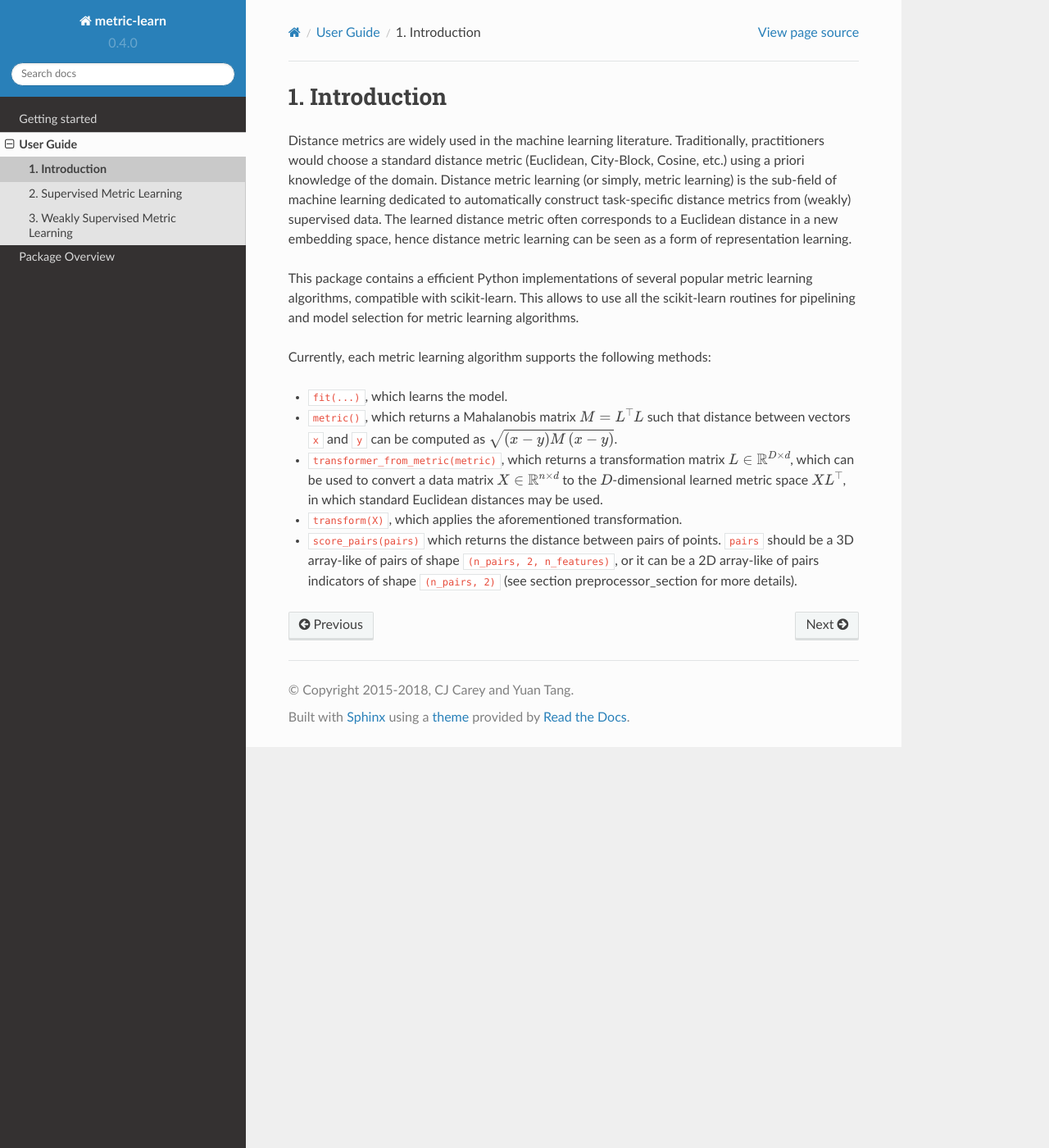
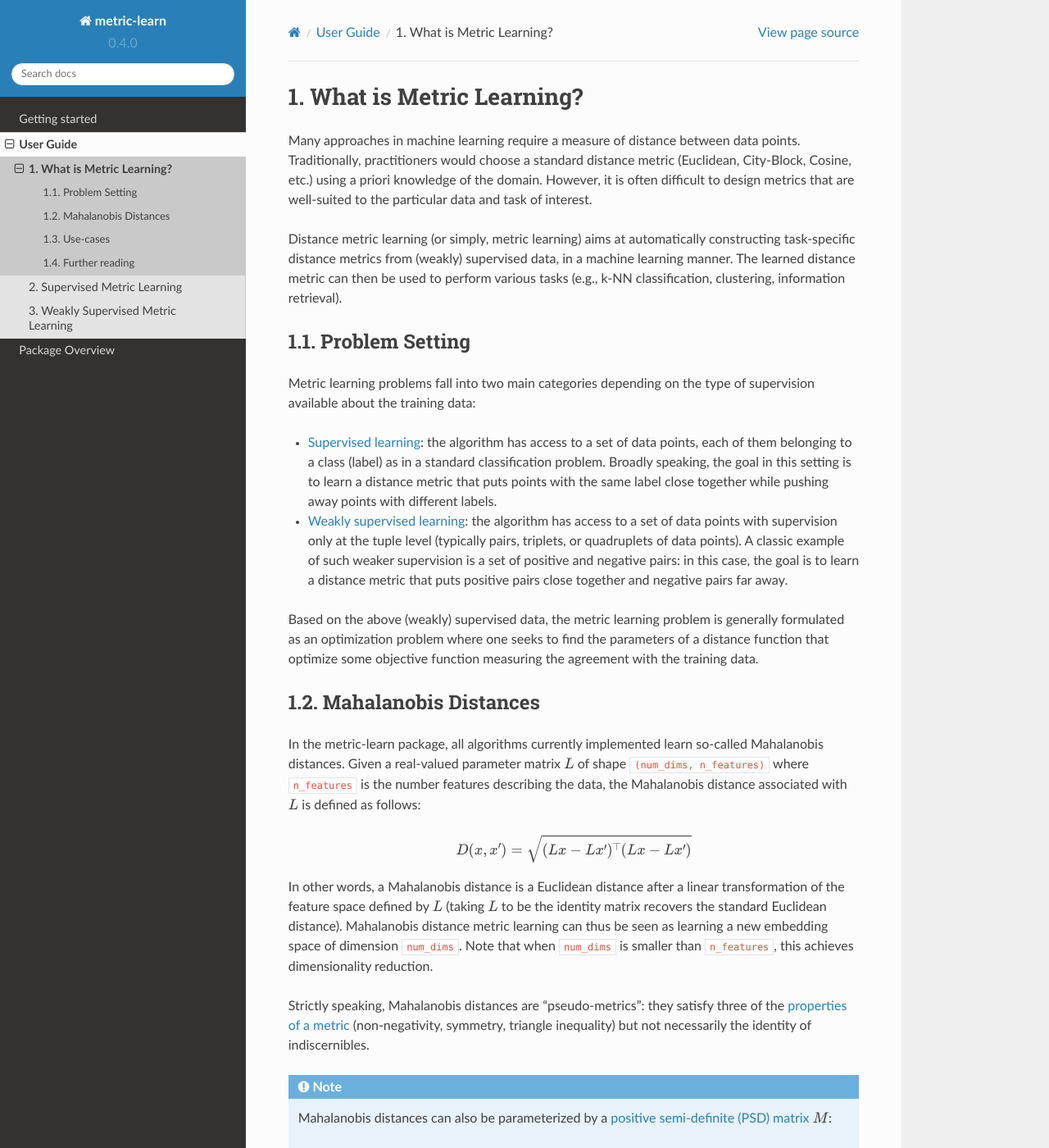
Before and after one commit to scikit-learn-contrib/metric-learn, a Sphinx documentation site: the page built from doc/introduction.rst, in a window 1280 px wide and 1400 px high. Shown: the whole window at 82% size. Built offline with Sphinx 7.4.7 and the Read the Docs theme 2.0.0, drawn with Linux system fonts in a browser that asks for light colours; pages that are not in the unit, such as notebooks, are missing from menus; some of the changed text lies outside the part shown.

Commit message:
[MRG] Documentation: introduction to metric learning (#145)
* modified index, intro

* cosmit

* cosmit

* add use-cases and a few nitpicks

* cosmit

```diff
--- a/doc/introduction.rst
+++ b/doc/introduction.rst
@@ -1,38 +1,140 @@
-============
-Introduction
-============
+========================
+What is Metric Learning?
+========================
 
-Distance metrics are widely used in the machine learning literature.
-Traditionally, practitioners would choose a standard distance metric
-(Euclidean, City-Block, Cosine, etc.) using a priori knowledge of
-the domain.
-Distance metric learning (or simply, metric learning) is the sub-field of
-machine learning dedicated to automatically construct task-specific distance
-metrics from (weakly) supervised data.
-The learned distance metric often corresponds to a Euclidean distance in a new
-embedding space, hence distance metric learning can be seen as a form of
-representation learning.
+Many approaches in machine learning require a measure of distance between data
+points. Traditionally, practitioners would choose a standard distance metric
+(Euclidean, City-Block, Cosine, etc.) using a priori knowledge of the
+domain. However, it is often difficult to design metrics that are well-suited
+to the particular data and task of interest.
 
-This package contains a efficient Python implementations of several popular
-metric learning algorithms, compatible with scikit-learn. This allows to use
-all the scikit-learn routines for pipelining and model selection for
-metric learning algorithms.
+Distance metric learning (or simply, metric learning) aims at
+automatically constructing task-specific distance metrics from (weakly)
+supervised data, in a machine learning manner. The learned distance metric can
+then be used to perform various tasks (e.g., k-NN classification, clustering,
+information retrieval).
 
+Problem Setting
+===============
 
-Currently, each metric learning algorithm supports the following methods:
+Metric learning problems fall into two main categories depending on the type
+of supervision available about the training data:
 
--  ``fit(...)``, which learns the model.
--  ``metric()``, which returns a Mahalanobis matrix
-   :math:`M = L^{\top}L` such that distance between vectors ``x`` and
-   ``y`` can be computed as :math:`\sqrt{\left(x-y\right)M\left(x-y\right)}`.
--  ``transformer_from_metric(metric)``, which returns a transformation matrix
-   :math:`L \in \mathbb{R}^{D \times d}`, which can be used to convert a
-   data matrix :math:`X \in \mathbb{R}^{n \times d}` to the
-   :math:`D`-dimensional learned metric space :math:`X L^{\top}`,
-   in which standard Euclidean distances may be used.
--  ``transform(X)``, which applies the aforementioned transformation.
-- ``score_pairs(pairs)`` which returns the distance between pairs of
-  points. ``pairs`` should be a 3D array-like of pairs of shape ``(n_pairs,
-  2, n_features)``, or it can be a 2D array-like of pairs indicators of
-  shape ``(n_pairs, 2)`` (see section :ref:`preprocessor_section` for more
-  details).
+- :doc:`Supervised learning <supervised>`: the algorithm has access to
+  a set of data points, each of them belonging to a class (label) as in a
+  standard classification problem.
+  Broadly speaking, the goal in this setting is to learn a distance metric
+  that puts points with the same label close together while pushing away
+  points with different labels.
+- :doc:`Weakly supervised learning <weakly_supervised>`: the
+  algorithm has access to a set of data points with supervision only
+  at the tuple level (typically pairs, triplets, or quadruplets of
+  data points). A classic example of such weaker supervision is a set of
+  positive and negative pairs: in this case, the goal is to learn a distance
+  metric that puts positive pairs close together and negative pairs far away.
+
+Based on the above (weakly) supervised data, the metric learning problem is
+generally formulated as an optimization problem where one seeks to find the
+parameters of a distance function that optimize some objective function
+measuring the agreement with the training data.
+
+Mahalanobis Distances
+=====================
+
+In the metric-learn package, all algorithms currently implemented learn
+so-called Mahalanobis distances. Given a real-valued parameter matrix
+:math:`L` of shape ``(num_dims, n_features)`` where ``n_features`` is the
+number features describing the data, the Mahalanobis distance associated with
+:math:`L` is defined as follows:
+
+.. math:: D(x, x') = \sqrt{(Lx-Lx')^\top(Lx-Lx')}
+
+In other words, a Mahalanobis distance is a Euclidean distance after a
+linear transformation of the feature space defined by :math:`L` (taking
+:math:`L` to be the identity matrix recovers the standard Euclidean distance).
+Mahalanobis distance metric learning can thus be seen as learning a new
+embedding space of dimension ``num_dims``. Note that when ``num_dims`` is
+smaller than ``n_features``, this achieves dimensionality reduction.
+
+Strictly speaking, Mahalanobis distances are "pseudo-metrics": they satisfy
+three of the `properties of a metric <https://en.wikipedia.org/wiki/Metric_
+(mathematics)>`_ (non-negativity, symmetry, triangle inequality) but not
+necessarily the identity of indiscernibles.
+
+.. note::
+
+  Mahalanobis distances can also be parameterized by a `positive semi-definite
+  (PSD) matrix
+  <https://en.wikipedia.org/wiki/Positive-definite_matrix#Positive_semidefinite>`_
+  :math:`M`:
+
+  .. math:: D(x, x') = \sqrt{(x-x')^\top M(x-x')}
+
+  Using the fact that a PSD matrix :math:`M` can always be decomposed as
+  :math:`M=L^\top L` for some  :math:`L`, one can show that both
+  parameterizations are equivalent. In practice, an algorithm may thus solve
+  the metric learning problem with respect to either :math:`M` or :math:`L`.
+
+Use-cases
+=========
+
+There are many use-cases for metric learning. We list here a few popular
+examples (for code illustrating some of these use-cases, see the
+:doc:`examples <auto_examples/index>` section of the documentation):
+
+- `Nearest neighbors models
+  <https://scikit-learn.org/stable/modules/neighbors.html>`_: the learned
+  metric can be used to improve nearest neighbors learning models for
+  classification, regression, anomaly detection...
+- `Clustering <https://scikit-learn.org/stable/modules/clustering.html>`_:
+  metric learning provides a way to bias the clusters found by algorithms like
+  K-Means towards the intended semantics.
+- Information retrieval: the learned metric can be used to retrieve the
+  elements of a database that are semantically closer to a query element.
+- Dimensionality reduction: metric learning may be seen as a way to reduce the
+  data dimension in a (weakly) supervised setting.
+- More generally, the learned transformation :math:`L` can be used to project
+  the data into a new embedding space before feeding it into another machine
+  learning algorithm.
+
+The API of metric-learn is compatible with `scikit-learn
+<https://scikit-learn.org/>`_, the leading library for machine
+learning in Python. This allows to easily pipeline metric learners with other
+scikit-learn estimators to realize the above use-cases, to perform joint
+hyperparameter tuning, etc.
+
+Further reading
+===============
+
+For more information about metric learning and its applications, one can refer
+to the following resources:
+
+- **Tutorial:** `Similarity and Distance Metric Learning with Applications to
+  Computer Vision
+  <http://researchers.lille.inria.fr/abellet/talks/metric_learning_tutorial_ECML_PKDD.pdf>`_ (2015)
+- **Surveys:** `A Survey on Metric Learning for Feature Vectors and Structured
+  Data <https://arxiv.org/pdf/1306.6709.pdf>`_ (2013), `Metric Learning: A
+  Survey <http://dx.doi.org/10.1561/2200000019>`_ (2012)
+- **Book:** `Metric Learning
+  <http://dx.doi.org/10.2200/S00626ED1V01Y201501AIM030>`_ (2015)
+
+.. Methods [TO MOVE TO SUPERVISED/WEAK SECTIONS]
+.. =============================================
+
+.. Currently, each metric learning algorithm supports the following methods:
+
+.. -  ``fit(...)``, which learns the model.
+.. -  ``metric()``, which returns a Mahalanobis matrix
+..    :math:`M = L^{\top}L` such that distance between vectors ``x`` and
+..    ``y`` can be computed as :math:`\sqrt{\left(x-y\right)M\left(x-y\right)}`.
+.. -  ``transformer_from_metric(metric)``, which returns a transformation matrix
+..    :math:`L \in \mathbb{R}^{D \times d}`, which can be used to convert a
+..    data matrix :math:`X \in \mathbb{R}^{n \times d}` to the
+..    :math:`D`-dimensional learned metric space :math:`X L^{\top}`,
+..    in which standard Euclidean distances may be used.
+.. -  ``transform(X)``, which applies the aforementioned transformation.
+.. - ``score_pairs(pairs)`` which returns the distance between pairs of
+..   points. ``pairs`` should be a 3D array-like of pairs of shape ``(n_pairs,
+..   2, n_features)``, or it can be a 2D array-like of pairs indicators of
+..   shape ``(n_pairs, 2)`` (see section :ref:`preprocessor_section` for more
+..   details).
```
Also changed, not shown: doc/index.rst (+9 -2 lines).
